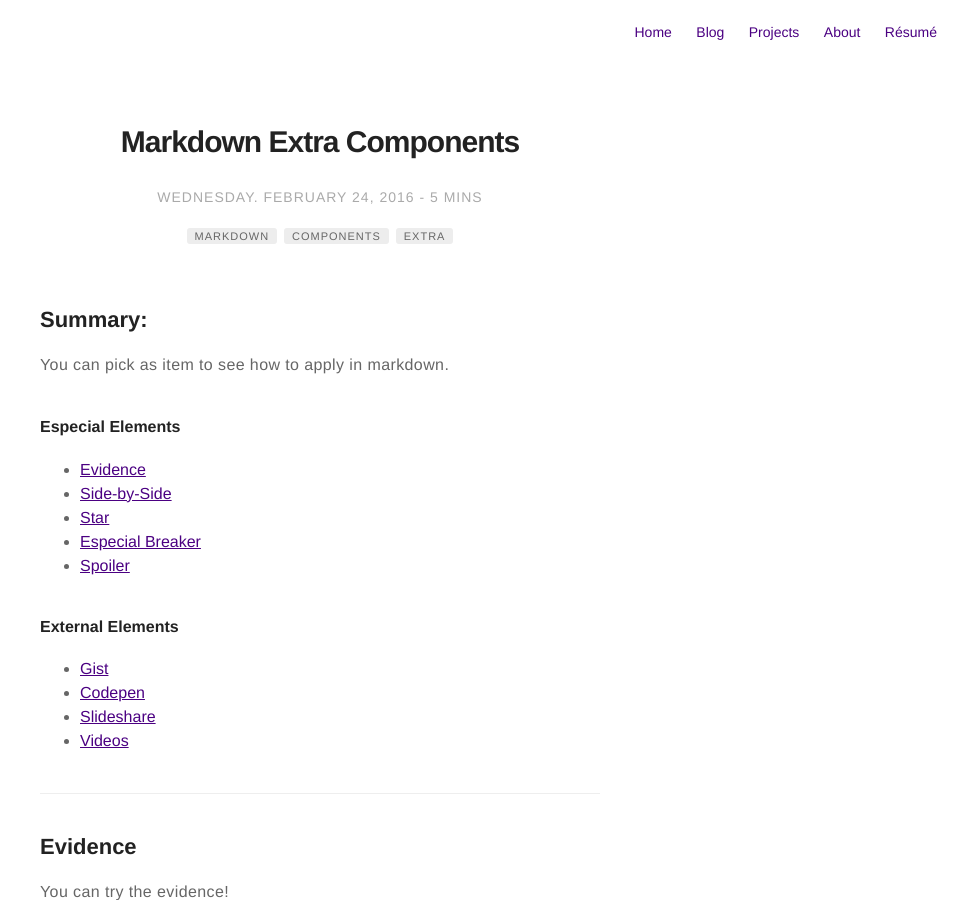
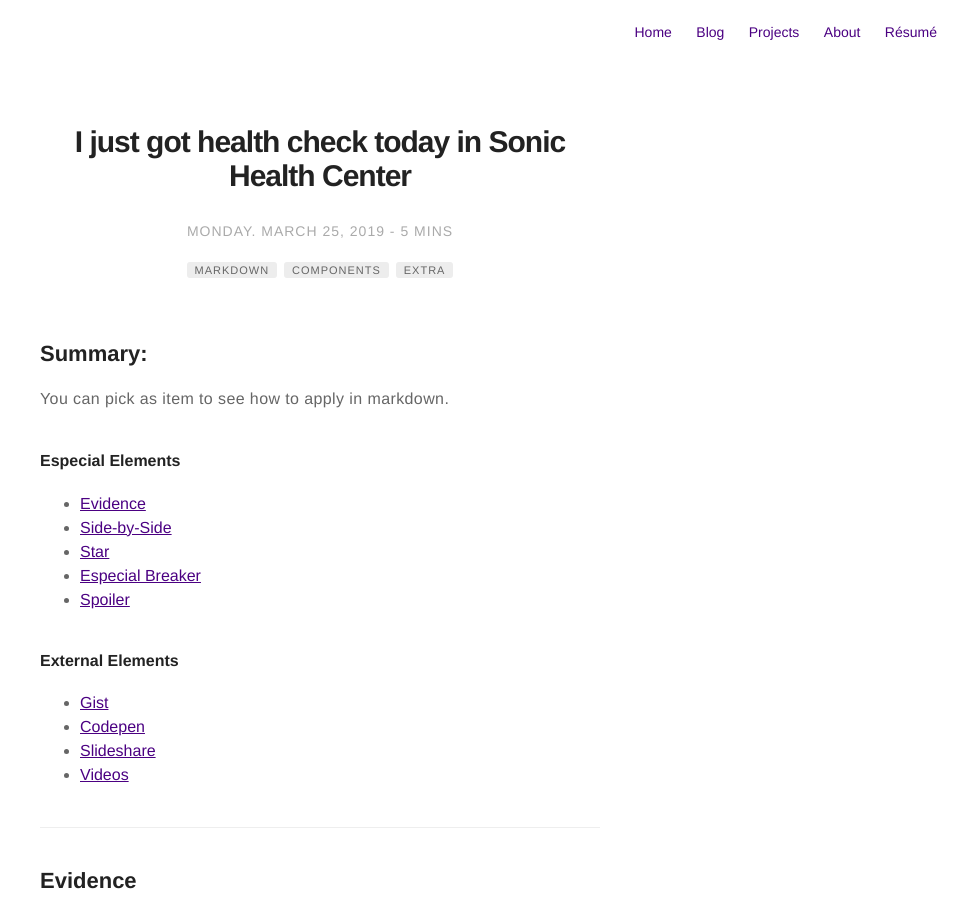
Before and after one commit to wds3817/wds3817.github.io, a Jekyll site: the page built from _posts/2015-02-24-markdown-extra-components.markdown, in a window 1280 px wide and 900 px high. Shown: the whole window, without its empty margins (320-1280 px from the left). Built offline with Jekyll 4.4.1, drawn with Linux system fonts in a browser that asks for light colours; comment, search, counter and statistics services are not loaded.

Commit message:
Update 2015-02-24-markdown-extra-components.markdown

```diff
--- a/_posts/2015-02-24-markdown-extra-components.markdown
+++ b/_posts/2015-02-24-markdown-extra-components.markdown
@@ -1,7 +1,7 @@
 ---
-title: "Markdown Extra Components"
+title: "I just got health check today in Sonic Health Center"
 layout: post
-date: 2016-02-24 22:48
+date: 2019-03-25 22:50
 image: /assets/images/markdown.jpg
 headerImage: false
 tag:
```
